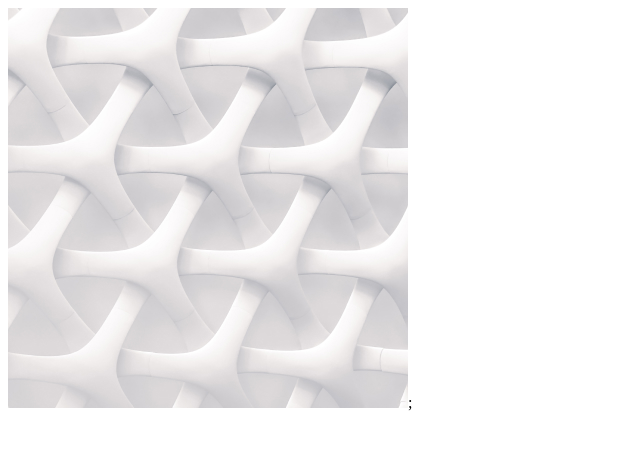
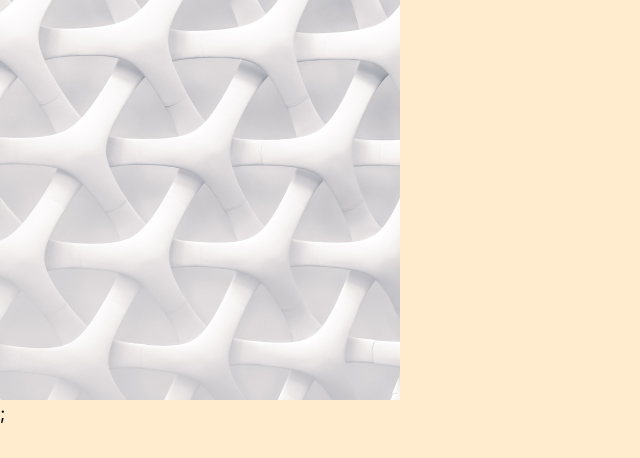
Before and after one commit to larabeatriz0811/nextblog, a Next.js app: page /profile in a window 1280 px wide. Shown: the top 458 px of the page, without its empty margins (0-640 px from the left). Built offline with nearby package versions, Linux system fonts and the light colour scheme.

Commit message:
adiciona css global

```diff
--- /dev/null
+++ b/pages/_app.js
@@ -0,0 +1,5 @@
+import '../styles/globals.css';
+
+export default function App({ Component, pageProps }) {
+    return <Component {...pageProps} />;
+  }
--- a/styles/Home.module.css
+++ b/styles/Home.module.css
@@ -8,7 +8,7 @@
 }
 
 .title a {
-  color: #0070f3;
+  color:coral;
   text-decoration: none;
 }
 
--- a/styles/globals.css
+++ b/styles/globals.css
@@ -1,38 +1,28 @@
 html,
 body {
+  background-color:blanchedalmond;
   padding: 0;
   margin: 0;
-  font-family: Inter, -apple-system, BlinkMacSystemFont, Segoe UI, Roboto,
-    Oxygen, Ubuntu, Cantarell, Fira Sans, Droid Sans, Helvetica Neue, sans-serif;
-}
-
-a {
-  color: inherit;
-  text-decoration: none;
+  font-family: -apple-system, BlinkMacSystemFont, Segoe UI, Roboto, Oxygen, Ubuntu,
+    Cantarell, Fira Sans, Droid Sans, Helvetica Neue, sans-serif;
+  line-height: 1.6;
+  font-size: 18px;
 }
 
 * {
   box-sizing: border-box;
 }
 
+a {
+  color:coral;
+  text-decoration: none;
+}
+
+a:hover {
+  text-decoration: underline;
+}
+
 img {
   max-width: 100%;
-  height: auto;
+  display: block;
 }
-
-h1,
-h2,
-p,
-ul {
-  margin: 0;
-}
-
-ul {
-  padding: 0;
-  list-style: none;
-}
-
-button {
-  padding: 0.5rem 1rem;
-  font-weight: bold;
-}
```
